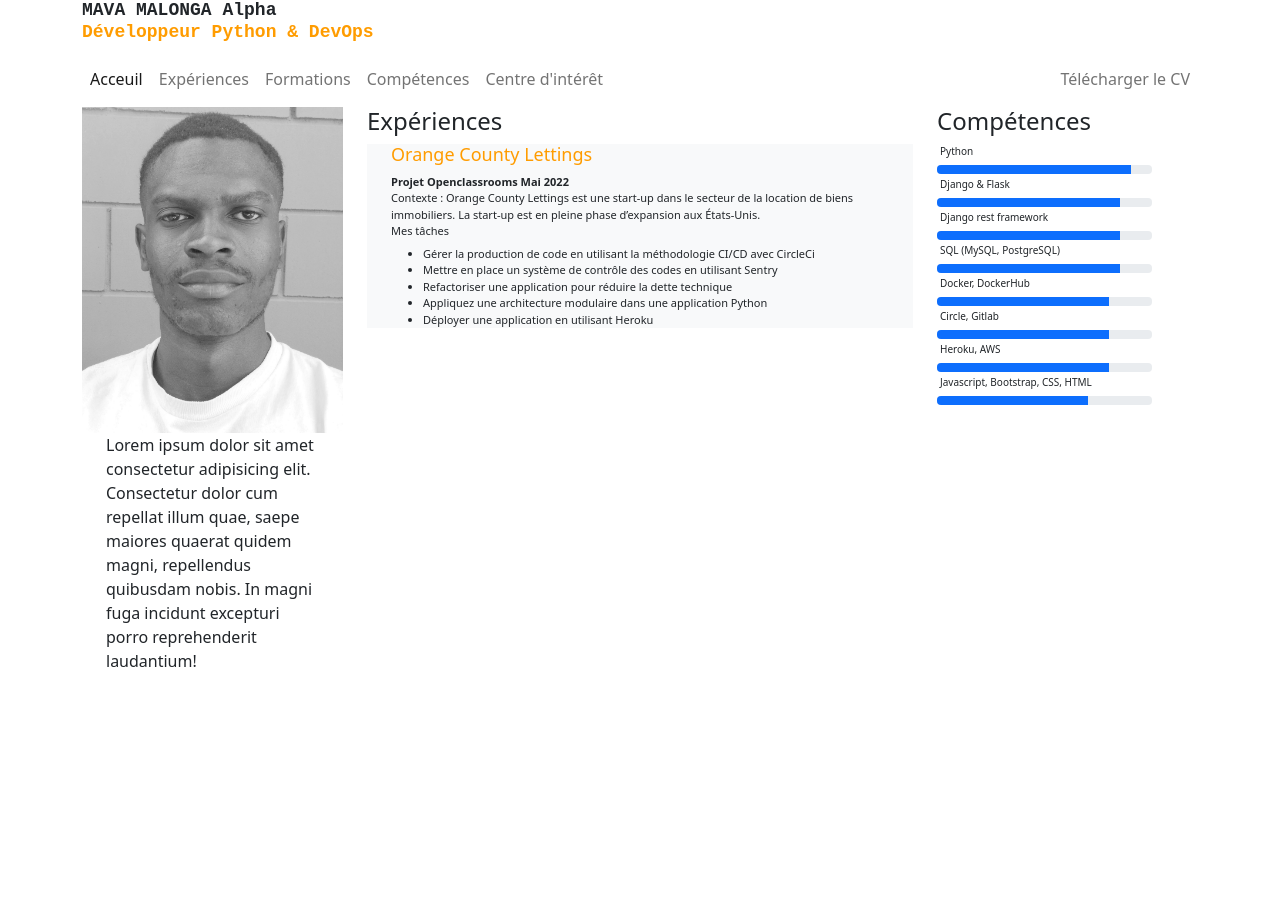
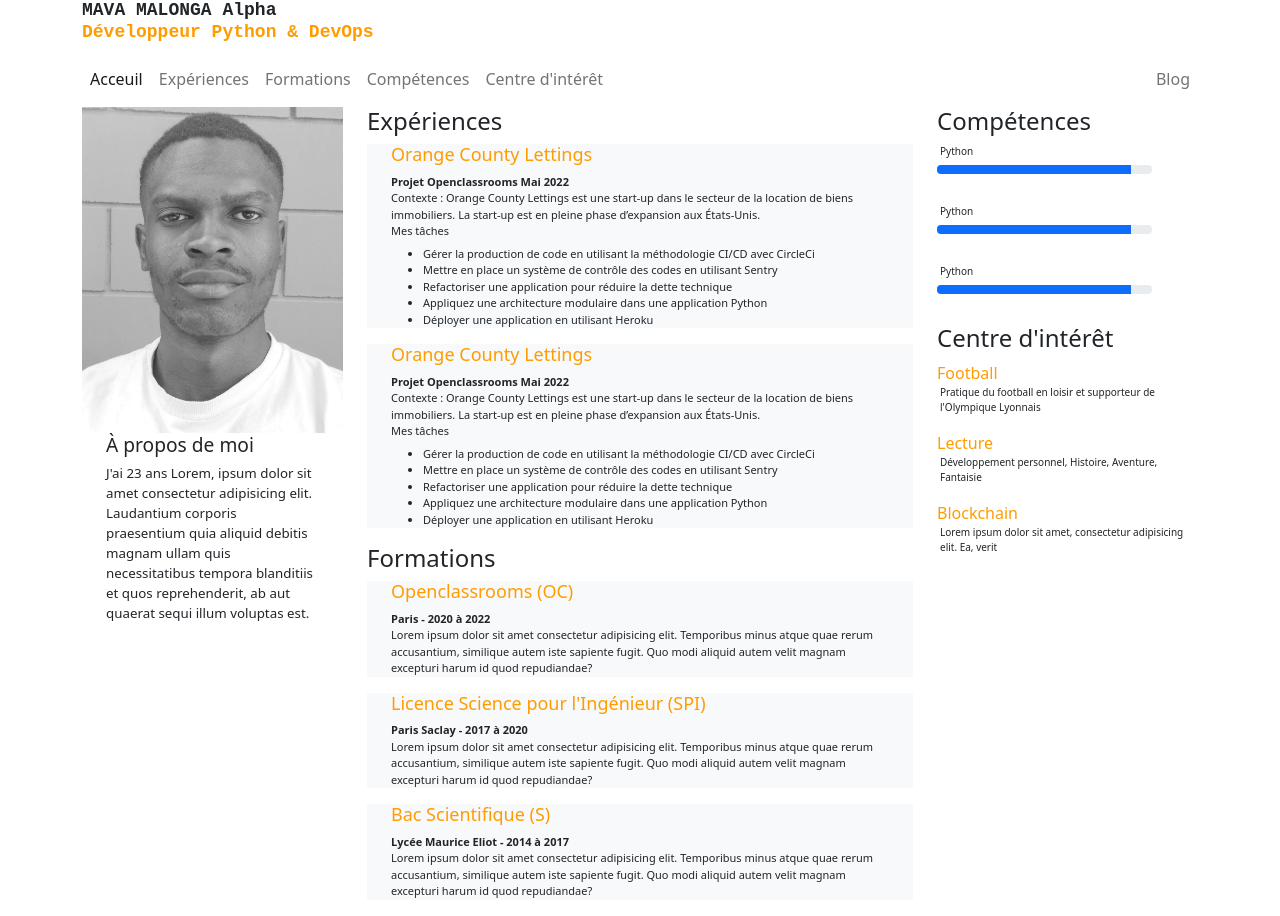
Before and after one commit to mavamalonga/my-website, a Django app: page / in a window 1280 px wide. Before the commit the page ends 667 px from the top, so only its background shows below. Run offline with Django 3.2, Linux system fonts and the light colour scheme.

Commit message:
addFormations

```diff
--- a/portfolio/app/templates/app/index.html
+++ b/portfolio/app/templates/app/index.html
@@ -26,7 +26,7 @@
                             <a href="#" class="nav-item nav-link">Centre d'intérêt</a>
                         </div>
                         <div class="navbar-nav ms-auto">
-                            <a href="#" class="nav-item nav-link">Télécharger le CV</a>
+                            <a href="#" class="nav-item nav-link">Blog</a>
                         </div>
                     </div>
                 </div>
@@ -43,8 +43,9 @@
                 <!-- Left col -->
                 <div class="col-md-3">
                     <img src="../app/../../static/img/app/photo.jpg" width="100%">
-                    <div class="container">
-                        Lorem ipsum dolor sit amet consectetur adipisicing elit. Consectetur dolor cum repellat illum quae, saepe maiores quaerat quidem magni, repellendus quibusdam nobis. In magni fuga incidunt excepturi porro reprehenderit laudantium!
+                    <div class="container-fluid">
+                        <h3 style="font-size:larger;">À propos de moi</h3>
+                        <p style="font-size: smaller;">J'ai 23 ans Lorem, ipsum dolor sit amet consectetur adipisicing elit. Laudantium corporis praesentium quia aliquid debitis magnam ullam quis necessitatibus tempora blanditiis et quos reprehenderit, ab aut quaerat sequi illum voluptas est.</p>
                     </div>
                 </div>
                 <!-- Center col -->
@@ -63,73 +64,69 @@
                             <li>Déployer une application en utilisant Heroku</li>
                         </ul>
                     </div>
+                    <div class="container bg-light" style="font-size: 11px;">
+                        <h3 style="font-size:large; color: #ff9c00;">Orange County Lettings</h3>
+                        <b>Projet Openclassrooms Mai 2022</b>
+                        <p>Contexte : Orange County Lettings est une start-up dans le secteur de la location de biens immobiliers. La start-up est en pleine phase d’expansion aux États-Unis.<br>
+                        <span>Mes tâches</span></p>
+                        <ul style="margin-top: -2%;">
+                            <li>Gérer la production de code en utilisant la méthodologie CI/CD avec CircleCi</li>
+                            <li>Mettre en place un système de contrôle des codes en utilisant Sentry</li>
+                            <li>Refactoriser une application pour réduire la dette technique</li>
+                            <li>Appliquez une architecture modulaire dans une application Python</li>
+                            <li>Déployer une application en utilisant Heroku</li>
+                        </ul>
+                    </div>
+                    <h2 style="font-size:x-large;">Formations</h2>
+                    <div class="container bg-light" style="font-size: 11px;">
+                        <h3 style="font-size:large; color: #ff9c00;">Openclassrooms (OC)</h3>
+                        <b>Paris - 2020 à 2022</b>
+                        <p>Lorem ipsum dolor sit amet consectetur adipisicing elit. Temporibus minus atque quae rerum accusantium, similique autem iste sapiente fugit. Quo modi aliquid autem velit magnam excepturi harum id quod repudiandae?</p>
+                    </div>
+                    <div class="container bg-light" style="font-size: 11px;">
+                        <h3 style="font-size:large; color: #ff9c00;">Licence Science pour l'Ingénieur (SPI)</h3>
+                        <b>Paris Saclay - 2017 à 2020</b>
+                        <p>Lorem ipsum dolor sit amet consectetur adipisicing elit. Temporibus minus atque quae rerum accusantium, similique autem iste sapiente fugit. Quo modi aliquid autem velit magnam excepturi harum id quod repudiandae?</p>
+                    </div>
+                    <div class="container bg-light" style="font-size: 11px;">
+                        <h3 style="font-size:large; color: #ff9c00;">Bac Scientifique (S)</h3>
+                        <b>Lycée Maurice Eliot - 2014 à 2017</b>
+                        <p>Lorem ipsum dolor sit amet consectetur adipisicing elit. Temporibus minus atque quae rerum accusantium, similique autem iste sapiente fugit. Quo modi aliquid autem velit magnam excepturi harum id quod repudiandae?</p>
+                    </div>
                 </div>
                 <!-- Right col-->
                 <div class="col-md-3">
                     <h2 style="font-size:x-large;">Compétences</h2>
-                    <div class="">
+                    <div style="margin-bottom: 30px;">
                         <p style="font-size:x-small; margin-left: 3px; margin-top: 3px;">Python</p>
-                        <div class="col-md-8">
-                            <div class="progress" style="height: 9px; width: 215px; margin-top: -10px;">
-                                <div class="progress-bar" role="progressbar" style="width: 90%;" aria-valuenow="25" aria-valuemin="0" aria-valuemax="100"></div>
-                                </div>
+                        <div class="progress" style="height: 9px; width: 215px; margin-top: -10px;">
+                            <div class="progress-bar" role="progressbar" style="width: 90%;" aria-valuenow="25" aria-valuemin="0" aria-valuemax="100"></div>
                         </div>
                     </div>
-                    <div class="">
-                        <p style="font-size:x-small; margin-left: 3px; margin-top: 3px;">Django & Flask</p>
-                        <div class="col-md-8">
-                            <div class="progress" style="height: 9px; width: 215px; margin-top: -10px;">
-                                <div class="progress-bar" role="progressbar" style="width: 85%;" aria-valuenow="25" aria-valuemin="0" aria-valuemax="100"></div>
-                                </div>
+                    <div style="margin-bottom: 30px;">
+                        <p style="font-size:x-small; margin-left: 3px; margin-top: 3px;">Python</p>
+                        <div class="progress" style="height: 9px; width: 215px; margin-top: -10px;">
+                            <div class="progress-bar" role="progressbar" style="width: 90%;" aria-valuenow="25" aria-valuemin="0" aria-valuemax="100"></div>
                         </div>
                     </div>
-                    <div class="">
-                        <p style="font-size:x-small; margin-left: 3px; margin-top: 3px;">Django rest framework</p>
-                        <div class="col-md-8">
-                            <div class="progress" style="height: 9px; width: 215px; margin-top: -10px;">
-                                <div class="progress-bar" role="progressbar" style="width: 85%;" aria-valuenow="25" aria-valuemin="0" aria-valuemax="100"></div>
-                                </div>
+                    <div style="margin-bottom: 30px;">
+                        <p style="font-size:x-small; margin-left: 3px; margin-top: 3px;">Python</p>
+                        <div class="progress" style="height: 9px; width: 215px; margin-top: -10px;">
+                            <div class="progress-bar" role="progressbar" style="width: 90%;" aria-valuenow="25" aria-valuemin="0" aria-valuemax="100"></div>
                         </div>
                     </div>
-                    <div class="">
-                        <p style="font-size:x-small; margin-left: 3px; margin-top: 3px;">SQL (MySQL, PostgreSQL)</p>
-                        <div class="col-md-8">
-                            <div class="progress" style="height: 9px; width: 215px; margin-top: -10px;">
-                                <div class="progress-bar" role="progressbar" style="width: 85%;" aria-valuenow="25" aria-valuemin="0" aria-valuemax="100"></div>
-                                </div>
-                        </div>
+                    <h2 style="font-size:x-large;">Centre d'intérêt</h2>
+                    <div>
+                        <span style="font-size: medium; color: #ff9c00;">Football</span>
+                        <p style="font-size:x-small; margin-left: 3px">Pratique du football en loisir et supporteur de l'Olympique Lyonnais</p>
                     </div>
-                    <div class="">
-                        <p style="font-size:x-small; margin-left: 3px; margin-top: 3px;">Docker, DockerHub</p>
-                        <div class="col-md-8">
-                            <div class="progress" style="height: 9px; width: 215px; margin-top: -10px;">
-                                <div class="progress-bar" role="progressbar" style="width: 80%;" aria-valuenow="25" aria-valuemin="0" aria-valuemax="100"></div>
-                                </div>
-                        </div>
+                    <div>
+                        <span style="font-size: medium; color: #ff9c00;">Lecture</span>
+                        <p style="font-size:x-small; margin-left: 3px">Développement personnel, Histoire, Aventure, Fantaisie</p>
                     </div>
-                    <div class="">
-                        <p style="font-size:x-small; margin-left: 3px; margin-top: 3px;">Circle, Gitlab</p>
-                        <div class="col-md-8">
-                            <div class="progress" style="height: 9px; width: 215px; margin-top: -10px;">
-                                <div class="progress-bar" role="progressbar" style="width: 80%;" aria-valuenow="25" aria-valuemin="0" aria-valuemax="100"></div>
-                                </div>
-                        </div>
-                    </div>
-                    <div class="">
-                        <p style="font-size:x-small; margin-left: 3px; margin-top: 3px;">Heroku, AWS</p>
-                        <div class="col-md-8">
-                            <div class="progress" style="height: 9px; width: 215px; margin-top: -10px;">
-                                <div class="progress-bar" role="progressbar" style="width: 80%;" aria-valuenow="25" aria-valuemin="0" aria-valuemax="100"></div>
-                                </div>
-                        </div>
-                    </div>
-                    <div class="">
-                        <p style="font-size:x-small; margin-left: 3px; margin-top: 3px;">Javascript, Bootstrap, CSS, HTML</p>
-                        <div class="col-md-8">
-                            <div class="progress" style="height: 9px; width: 215px; margin-top: -10px;">
-                                <div class="progress-bar" role="progressbar" style="width: 70%;" aria-valuenow="25" aria-valuemin="0" aria-valuemax="100"></div>
-                                </div>
-                        </div>
+                    <div>
+                        <span style="font-size: medium; color: #ff9c00;">Blockchain</span>
+                        <p style="font-size:x-small; margin-left: 3px">Lorem ipsum dolor sit amet, consectetur adipisicing elit. Ea, verit</p>
                     </div>
                 </div>
             </div>
```
